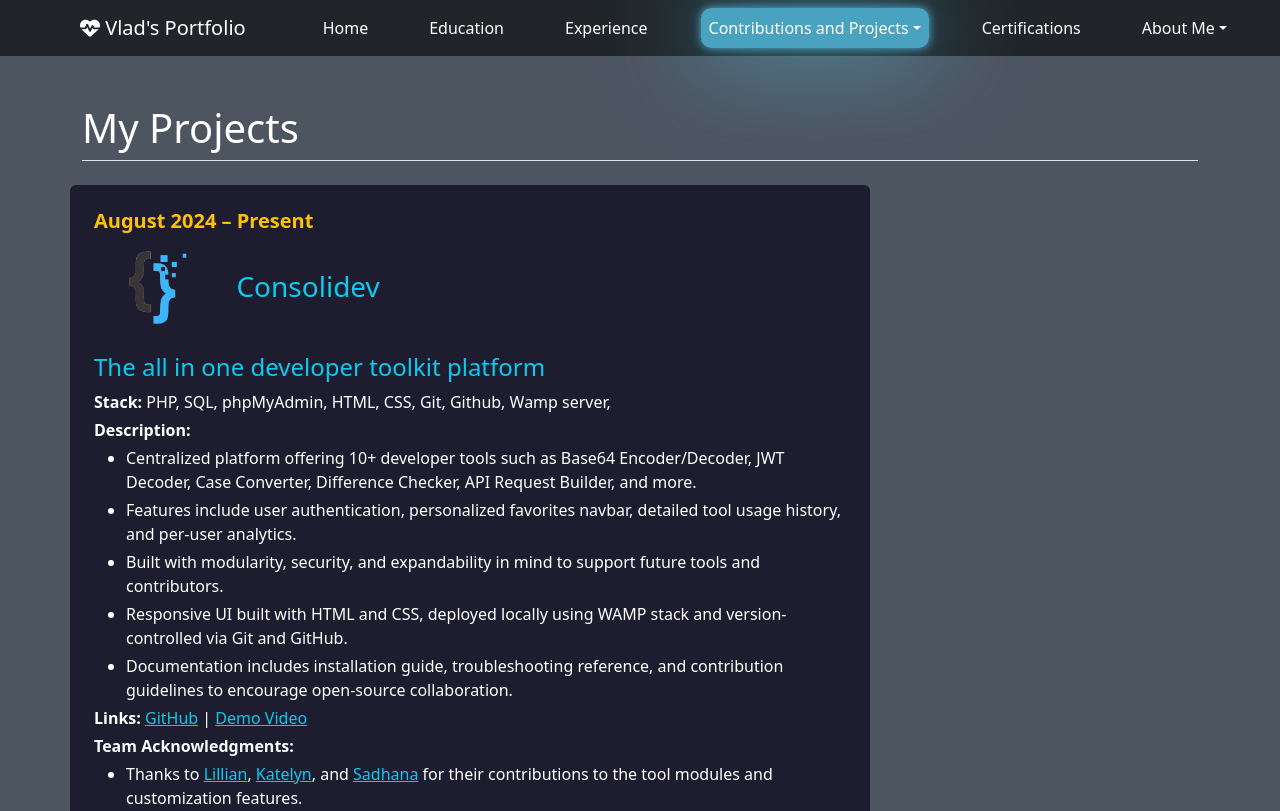
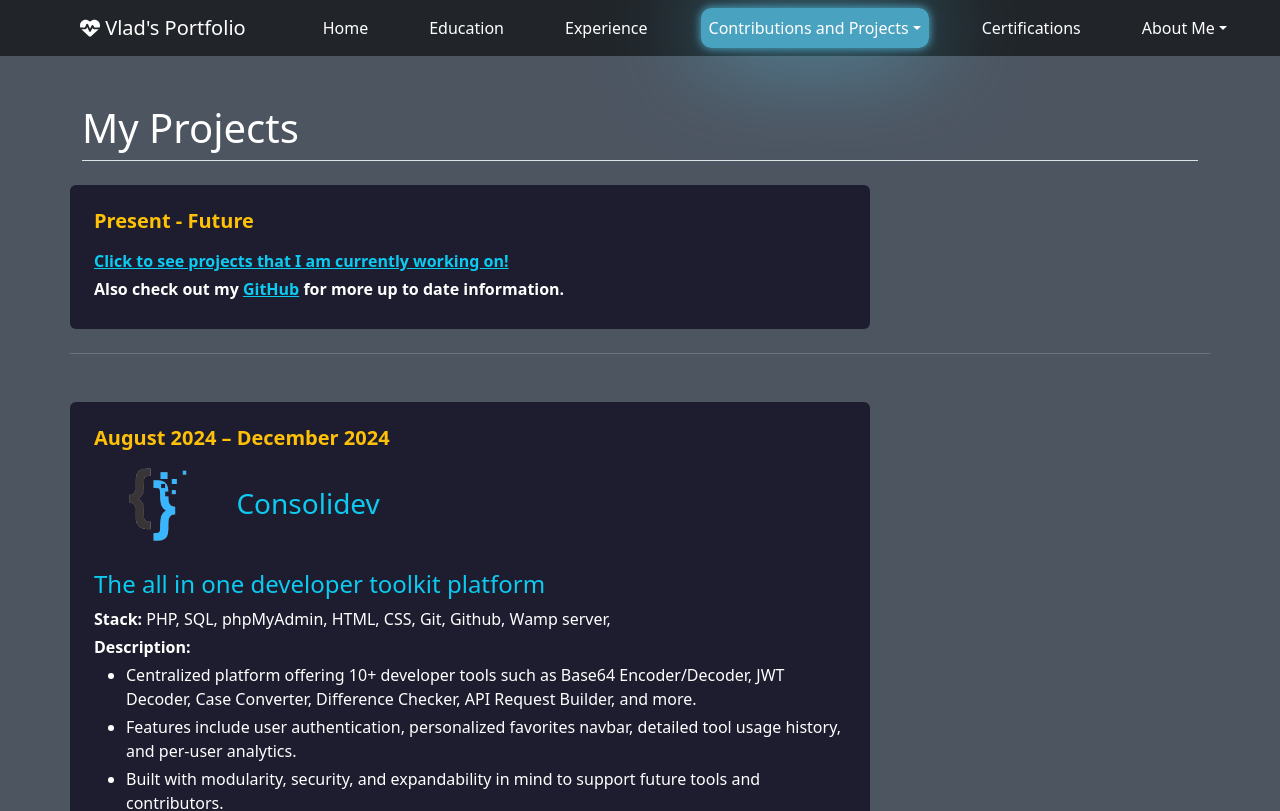
Before and after one commit to MR-VL/Portfolio-Vlad, a React (Vite) app: page /Portfolio-Vlad/MyProjects in a window 1280 px wide. Shown: the top 811 px of the page. Built offline with nearby package versions, Linux system fonts and the light colour scheme.

Commit message:
finish my projects

```diff
--- a/src/pages/Experience.tsx
+++ b/src/pages/Experience.tsx
@@ -28,7 +28,7 @@ const Experience: React.FC = () => {
                     <p className="mb-1"><strong>Area of Focus:</strong> Data Analytics, Machine Learning, Internet Of Things</p>
                     <p className="mb-1">
                         <strong>
-                            <Link to="/Portfolio-Vlad/WorkContributions" className="text-info text-decoration-none">
+                            <Link to="/Portfolio-Vlad/WorkContributions" className="text-info text-decoration-underline">
                                 Click to see major contributions and achievements.
                             </Link>
                         </strong>
--- a/src/pages/MyProjects.tsx
+++ b/src/pages/MyProjects.tsx
@@ -4,15 +4,35 @@ import manCoding from "../assets/man-1839500_1280.jpg";
 import puzzlePic from "../assets/puzzlePic.png"
 import {FontAwesomeIcon} from "@fortawesome/react-fontawesome";
 import {faPuzzlePiece} from "@fortawesome/free-solid-svg-icons/faPuzzlePiece";
+import {Link} from "react-router-dom";
 const MyProjects: React.FC = () => {
     return (
         <div className="container mt-5 text-white">
             <h1 className="mb-4 border-bottom pb-2">My Projects</h1>
 
+            {/* current projects */}
+            <div className="row align-items-center border-bottom border-secondary pb-4 mb-5">
+                <div className="col-md-9 narrow-text p-4 rounded">
+                    <h5 className="text-warning fw-bold mb-3">Present - Future</h5>
+
+                    <p className="mb-1">
+                        <strong>
+                            <Link to="/Portfolio-Vlad/CurrentProjects" className="text-info text-decoration-underline">
+                                Click to see projects that I am currently working on!
+                            </Link>
+                        </strong>
+                    </p>
+
+                    <p className="mb-1">
+                        <strong>Also check out my  <a href="https://github.com/MR-VL/Puzzlez" target="_blank" rel="noopener noreferrer" className="text-info">GitHub</a> for more up to date information.</strong>
+                    </p>
+                </div>
+            </div>
+
             {/* Consolidev */}
             <div className="row align-items-center border-bottom border-secondary pb-4 mb-5">
                 <div className="col-md-9 narrow-text p-4 rounded">
-                    <h5 className="text-warning fw-bold mb-1">August 2024 – Present</h5>
+                    <h5 className="text-warning fw-bold mb-1">August 2024 – December 2024</h5>
                     <div className="d-flex align-items-center mb-3">
                         <img
                             src={consolidev}
```
